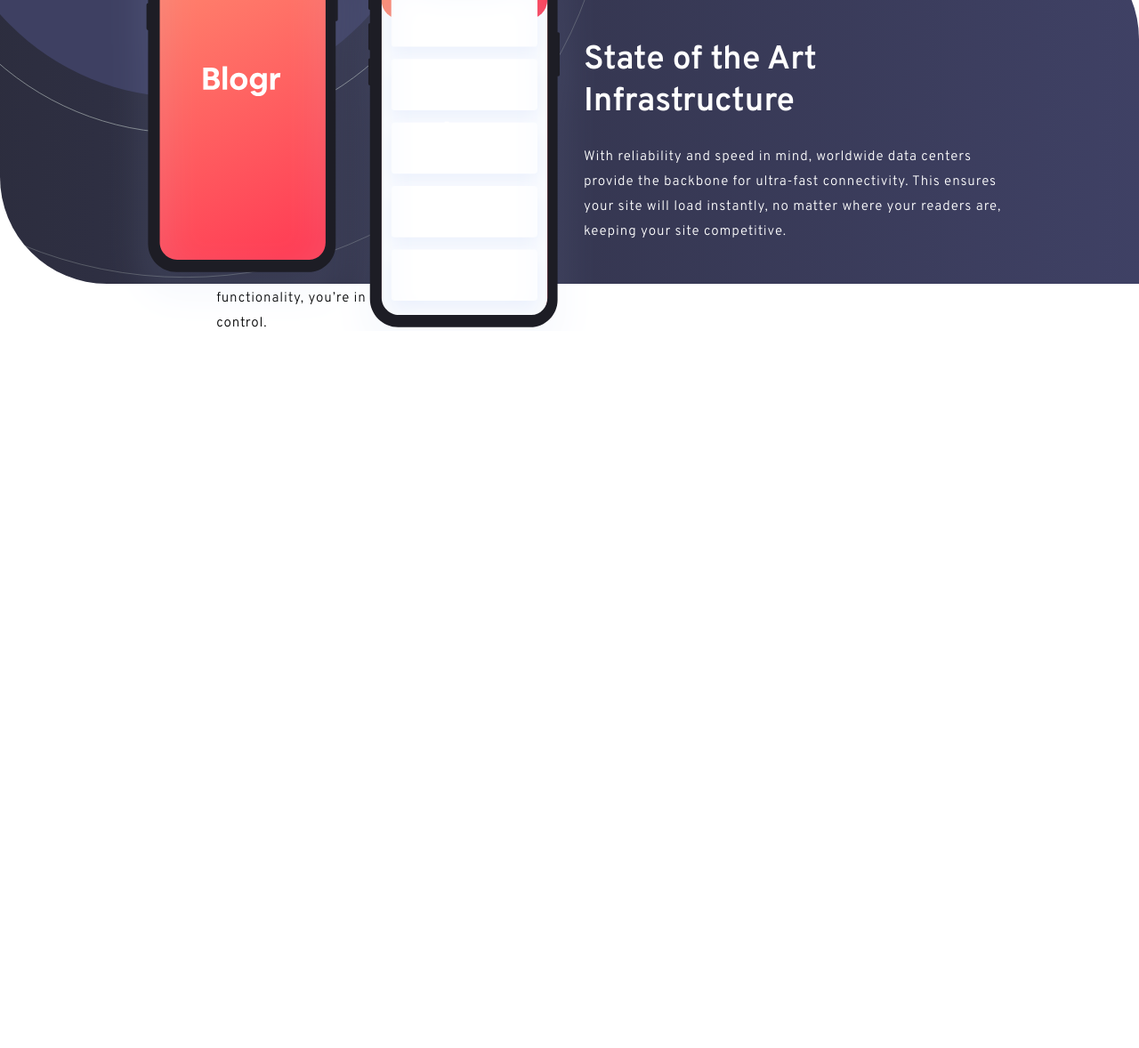
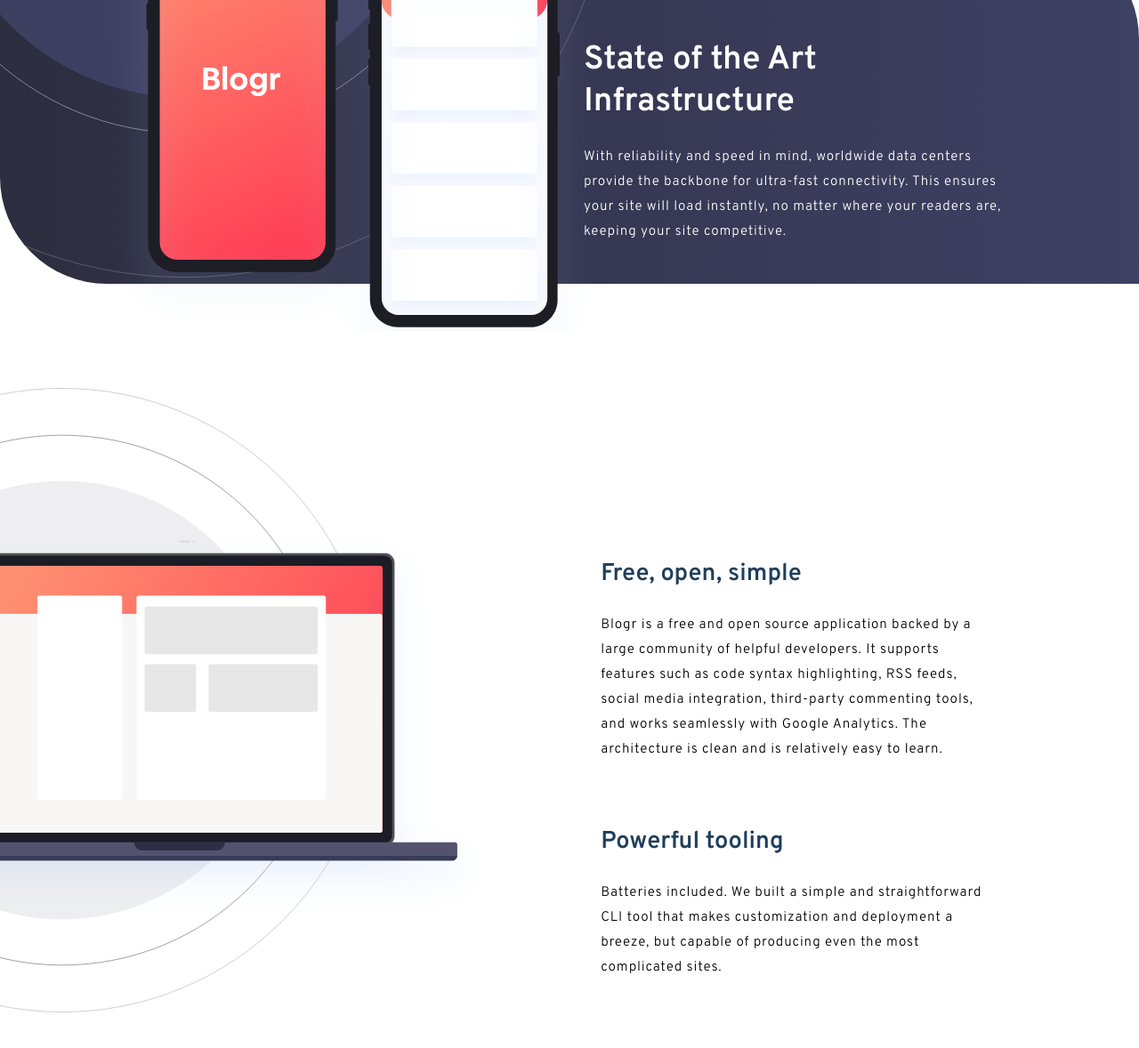
Before and after one commit to TimMartin13-Frontend-Mentor/blogr-landing-page, a website: page index.html in a window 1280 px wide. Shown: the part 1705-2883 px from the top of the page at 89% size. Before the commit the page ends 2195 px from the top, so only its background shows below. Drawn offline with Linux system fonts and the light colour scheme; files whose address does not match are found by name.

Commit message:
Third section

```diff
--- a/index.html
+++ b/index.html
@@ -74,12 +74,27 @@
     <div class="phones"></div>
     <div class="blue-background">
       <div class="infrastructure__text-container">
-        <article class="section__article">
+        <article class="infrastructure__article">
           <h2 class="infrastructure__heading white">State of the Art Infrastructure</h2>
           <p class="section__paragraph white">With reliability and speed in mind, worldwide data centers provide the backbone for ultra-fast connectivity.
             This ensures your site will load instantly, no matter where your readers are, keeping your site competitive.</p>
         </article>
       </div>
+    </div>
+  </section>
+  <section class="free-container">
+    <div class="free__text-container">
+      <article class="section__article">
+        <h2 class="section__title">Free, open, simple</h2>
+        <p class="section__paragraph">Blogr is a free and open source application backed by a large community of helpful developers. It supports
+          features such as code syntax highlighting, RSS feeds, social media integration, third-party commenting tools,
+          and works seamlessly with Google Analytics. The architecture is clean and is relatively easy to learn.</p>
+      </article>
+      <article class="section__article">
+        <h2 class="section__title">Powerful tooling</h2>
+        <p class="section__paragraph">Batteries included. We built a simple and straightforward CLI tool that makes customization and deployment a breeze, but
+          capable of producing even the most complicated sites.</p>
+      </article>
     </div>
   </section>
 <!-- Product -->
@@ -101,26 +116,7 @@
   <!-- Contact
   Newsletter
   LinkedIn -->
-
-
-
-
-
-
-
-
-
-
-
-
-  <!-- Free, open, simple
-  Blogr is a free and open source application backed by a large community of helpful developers. It supports
-  features such as code syntax highlighting, RSS feeds, social media integration, third-party commenting tools,
-  and works seamlessly with Google Analytics. The architecture is clean and is relatively easy to learn.
-
-  Powerful tooling
-  Batteries included. We built a simple and straightforward CLI tool that makes customization and deployment a breeze, but
-  capable of producing even the most complicated sites.
+  <!--
 
   Product
 
--- a/sass/components/__components-dir.scss
+++ b/sass/components/__components-dir.scss
@@ -1,4 +1,5 @@
 @forward "./button";
+@forward "./free-open";
 @forward "./future";
 @forward "./hero";
 @forward "./infrastructure";
--- /dev/null
+++ b/sass/components/_free-open.scss
@@ -0,0 +1,27 @@
+// Abstracts
+@use "./../abstracts/__abstracts-dir" as ab;
+
+.free-container {
+  position: relative;
+  background: url("./../images/illustration-laptop-desktop.svg") no-repeat right;
+  background-size: 68%;
+  background-position: -17.5rem 35rem;
+  height: 85rem;
+}
+
+.free__text-container {
+  position: absolute;
+  top: 40rem;
+  right: 0;
+  padding: 7rem 10.2rem;
+  width: 60%;
+}
+
+.section__article {
+  padding-bottom: 4.5rem;
+}
+
+.section__title {
+  padding-bottom: 1.7rem;
+  color: ab.$very-dark-blue;
+}
--- a/sass/components/_infrastructure.scss
+++ b/sass/components/_infrastructure.scss
@@ -36,7 +36,7 @@
   height: 24.7rem;
 }
 
-.section__article {
+.infrastructure__article {
   padding: 7.5rem 9.5rem 0 5rem;
 }
 
@@ -44,11 +44,6 @@
   padding-bottom: 1.6rem;
 }
 
-.section__title {
-  padding-bottom: 1.7rem;
-  color: ab.$very-dark-blue;
-}
-
 .white {
   color: ab.$white;
 }
```
Also changed, not shown: styles/style.css, 1 other file.
